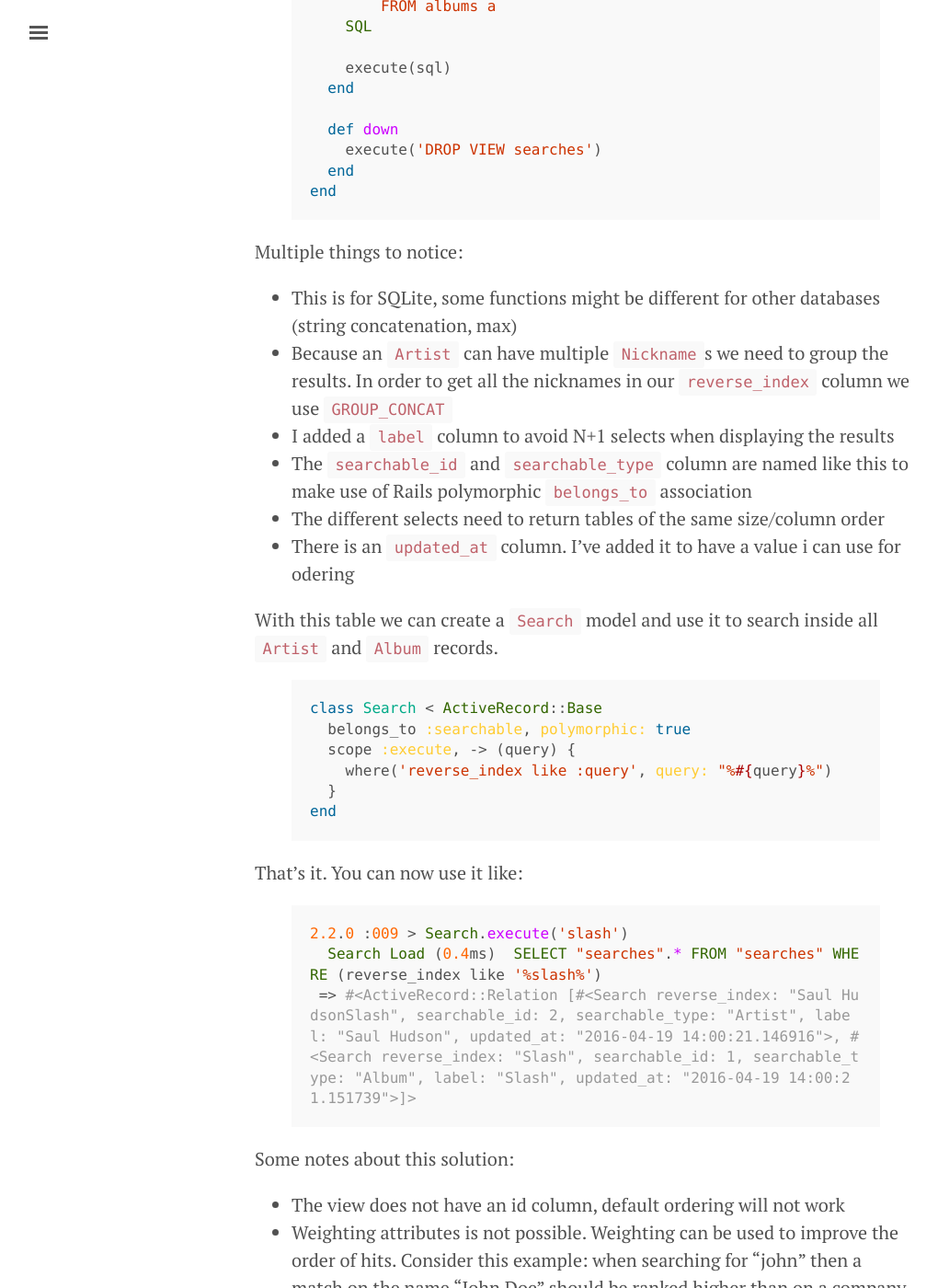
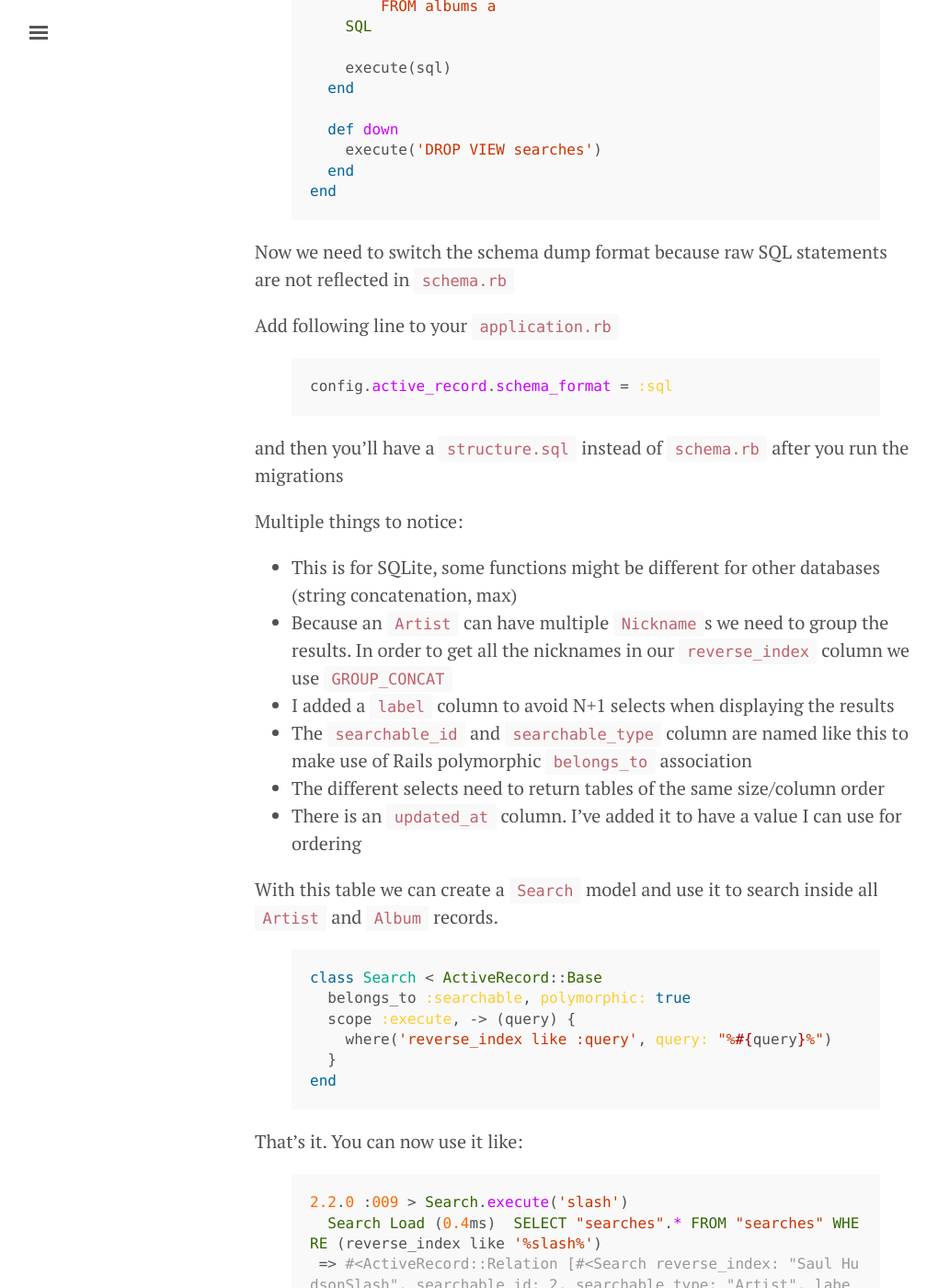
Before and after one commit to pascalbetz/pascalbetz.github.io, a Jekyll site: the page built from _posts/2016-04-17-search-across-mulitple-models.md, in a window 1280 px wide and 1400 px high, scrolled down 2448 px. Shown: the whole window at 92% size, without its empty margins (3-1023 px from the left). Built offline with Jekyll 4.4.1, drawn with Linux system fonts in a browser that asks for light colours.

Commit message:
Add hint about dump format

````diff
--- a/_posts/2016-04-17-search-across-mulitple-models.md
+++ b/_posts/2016-04-17-search-across-mulitple-models.md
@@ -95,6 +95,16 @@ end
 
 {% endhighlight %}
 
+Now we need to switch the schema dump format because raw SQL statements are not reflected in ```schema.rb```
+
+Add following line to your ```application.rb```
+
+{% highlight ruby%}
+config.active_record.schema_format = :sql
+{% endhighlight %}
+
+and then you'll have a ```structure.sql``` instead of ```schema.rb``` after you run the migrations
+
 Multiple things to notice:
 
 * This is for SQLite, some functions might be different for other databases (string concatenation, max)
@@ -102,7 +112,7 @@ Multiple things to notice:
 * I added a ```label``` column to avoid N+1 selects when displaying the results
 * The ```searchable_id``` and ```searchable_type``` column are named like this to make use of Rails polymorphic ```belongs_to``` association
 * The different selects need to return tables of the same size/column order
-* There is an ```updated_at``` column. I've added it to have a value i can use for odering
+* There is an ```updated_at``` column. I've added it to have a value I can use for ordering
 
 With this table we can create a ```Search``` model and use it to search inside all ```Artist``` and ```Album``` records.
 
@@ -123,6 +133,9 @@ That's it. You can now use it like:
  => #<ActiveRecord::Relation [#<Search reverse_index: "Saul HudsonSlash", searchable_id: 2, searchable_type: "Artist", label: "Saul Hudson", updated_at: "2016-04-19 14:00:21.146916">, #<Search reverse_index: "Slash", searchable_id: 1, searchable_type: "Album", label: "Slash", updated_at: "2016-04-19 14:00:21.151739">]>
 {% endhighlight %}
 
+
+
+
 Some notes about this solution:
 
 * The view does not have an id column, default ordering will not work
````
